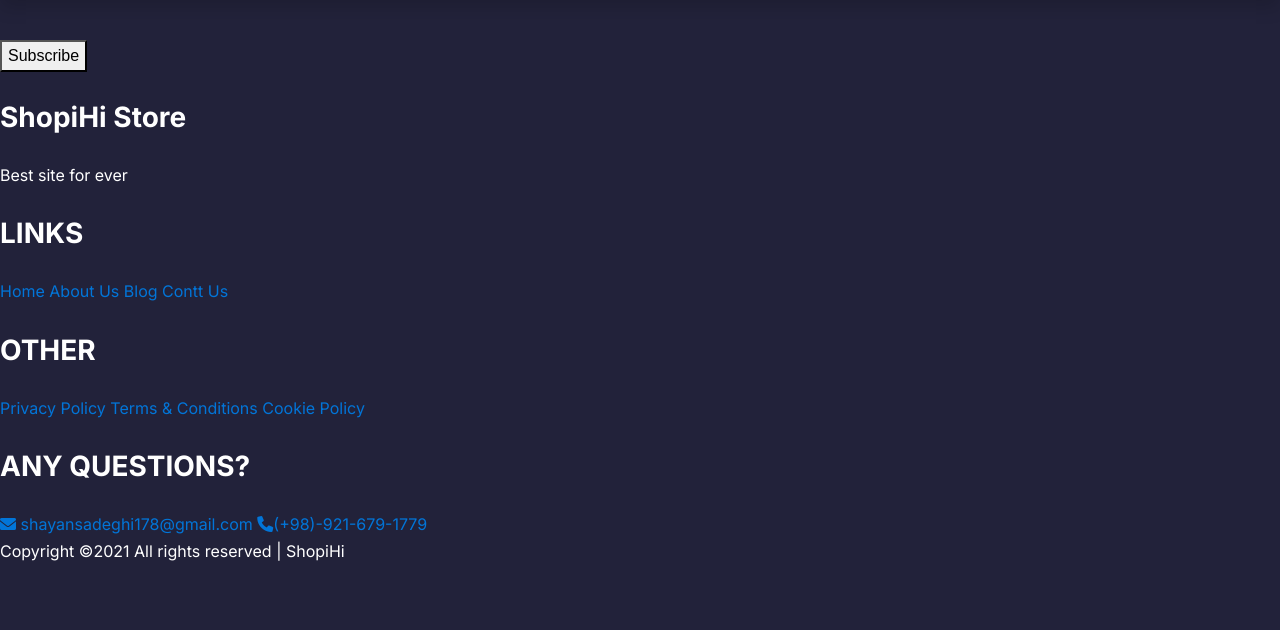
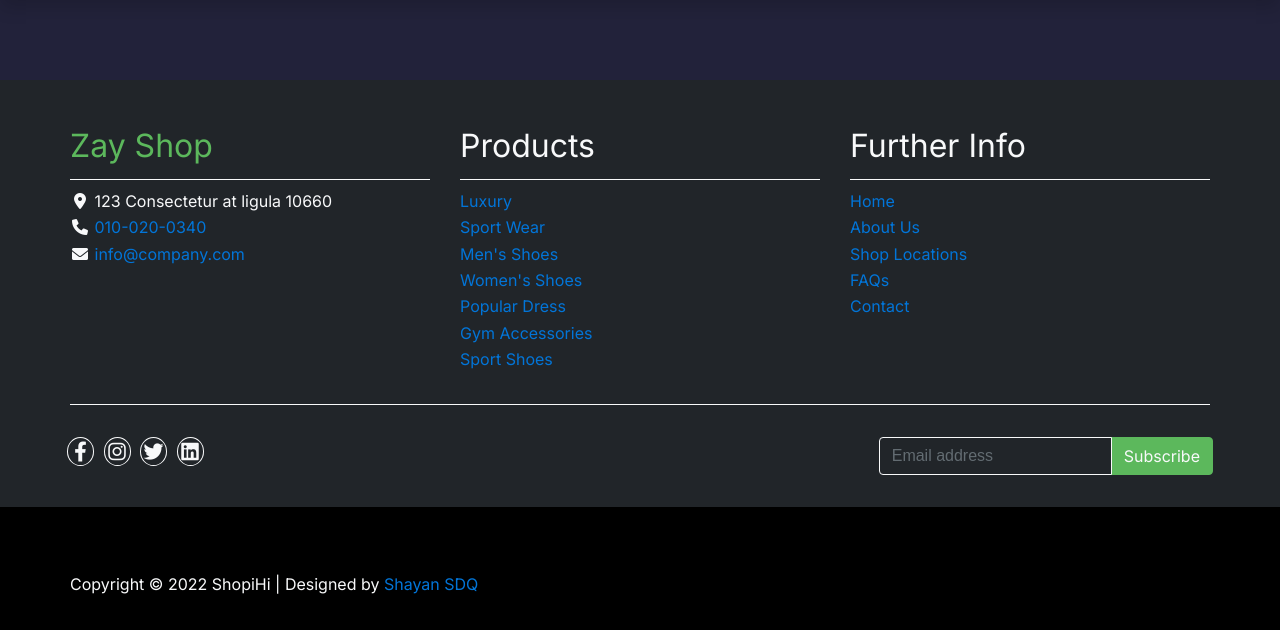
Before and after one commit to shayansdq/Ecommerce_django, a Django app: template products/templates/products/categories_list.html in a window 1280 px wide. Shown: the part 261-891 px from the top of the page. Before the commit the page ends 822 px from the top, so only its background shows below. Run offline with Django 3.2, Linux system fonts and the light colour scheme; the template is opened without the code that fills it, so the values that code supplies are empty; some libraries are stand-ins or nearby versions.

Commit message:
create & add footer file for themplate

```diff
--- a/templates/inc/footer.html
+++ b/templates/inc/footer.html
@@ -1,35 +1,94 @@
-{% load i18n %}
-<section>
-    <button class="btn2">{% trans 'Subscribe' %}</button>
-</section>
-<!--FOOTER-->
-<footer>
-    <div class="footer">
-        <section>
-            <h3>{% trans 'ShopiHi Store' %}</h3>
-            <p>{% trans 'Best site for ever' %}</p>
-        </section>
-        <section>
-            <h3>{% trans 'LINKS' %}</h3>
-            <a href="#">{% trans 'Home' %}</a>
-            <a href="#">{% trans 'About Us' %}</a>
-            <a href="#">{% trans 'Blog' %}</a>
-            <a href="#">{% trans 'Contt Us' %}</a>
-        </section>
-        <section>
-            <h3>{% trans 'OTHER' %}</h3>
-            <a href="#">{% trans 'Privacy Policy' %}</a>
-            <a href="#">{% trans 'Terms & Conditions' %}</a>
-            <a href="#">{% trans 'Cookie Policy' %}</a>
-        </section>
-        <section>
-            <h3>{% trans 'ANY QUESTIONS?' %}</h3>
-            <a href="emailto:Shayansadeghi178@gmail.com"><span><i class="fa fa-envelope"></i>
-            </span><span>shayansadeghi178@gmail.com</span></a>
-            <a href="tel:989216791779"><span><i class="fa fa-phone"></i></span><span>(+98)-921-679-1779</span></a>
-        </section>
+<!-- Start Footer -->
+<footer class="bg-dark" id="tempaltemo_footer">
+    <div class="container">
+        <div class="row">
+
+            <div class="col-md-4 pt-5">
+                <h2 class="h2 text-success border-bottom pb-3 border-light logo">Zay Shop</h2>
+                <ul class="list-unstyled text-light footer-link-list">
+                    <li>
+                        <i class="fas fa-map-marker-alt fa-fw"></i>
+                        123 Consectetur at ligula 10660
+                    </li>
+                    <li>
+                        <i class="fa fa-phone fa-fw"></i>
+                        <a class="text-decoration-none" href="tel:010-020-0340">010-020-0340</a>
+                    </li>
+                    <li>
+                        <i class="fa fa-envelope fa-fw"></i>
+                        <a class="text-decoration-none" href="mailto:info@company.com">info@company.com</a>
+                    </li>
+                </ul>
+            </div>
+
+            <div class="col-md-4 pt-5">
+                <h2 class="h2 text-light border-bottom pb-3 border-light">Products</h2>
+                <ul class="list-unstyled text-light footer-link-list">
+                    <li><a class="text-decoration-none" href="#">Luxury</a></li>
+                    <li><a class="text-decoration-none" href="#">Sport Wear</a></li>
+                    <li><a class="text-decoration-none" href="#">Men's Shoes</a></li>
+                    <li><a class="text-decoration-none" href="#">Women's Shoes</a></li>
+                    <li><a class="text-decoration-none" href="#">Popular Dress</a></li>
+                    <li><a class="text-decoration-none" href="#">Gym Accessories</a></li>
+                    <li><a class="text-decoration-none" href="#">Sport Shoes</a></li>
+                </ul>
+            </div>
+
+            <div class="col-md-4 pt-5">
+                <h2 class="h2 text-light border-bottom pb-3 border-light">Further Info</h2>
+                <ul class="list-unstyled text-light footer-link-list">
+                    <li><a class="text-decoration-none" href="#">Home</a></li>
+                    <li><a class="text-decoration-none" href="#">About Us</a></li>
+                    <li><a class="text-decoration-none" href="#">Shop Locations</a></li>
+                    <li><a class="text-decoration-none" href="#">FAQs</a></li>
+                    <li><a class="text-decoration-none" href="#">Contact</a></li>
+                </ul>
+            </div>
+
+        </div>
+
+        <div class="row text-light mb-4">
+            <div class="col-12 mb-3">
+                <div class="w-100 my-3 border-top border-light"></div>
+            </div>
+            <div class="col-auto me-auto">
+                <ul class="list-inline text-left footer-icons">
+                    <li class="list-inline-item border border-light rounded-circle text-center">
+                        <a class="text-light text-decoration-none" target="_blank" href="http://facebook.com/"><i class="fab fa-facebook-f fa-lg fa-fw"></i></a>
+                    </li>
+                    <li class="list-inline-item border border-light rounded-circle text-center">
+                        <a class="text-light text-decoration-none" target="_blank" href="https://www.instagram.com/"><i class="fab fa-instagram fa-lg fa-fw"></i></a>
+                    </li>
+                    <li class="list-inline-item border border-light rounded-circle text-center">
+                        <a class="text-light text-decoration-none" target="_blank" href="https://twitter.com/"><i class="fab fa-twitter fa-lg fa-fw"></i></a>
+                    </li>
+                    <li class="list-inline-item border border-light rounded-circle text-center">
+                        <a class="text-light text-decoration-none" target="_blank" href="https://www.linkedin.com/"><i class="fab fa-linkedin fa-lg fa-fw"></i></a>
+                    </li>
+                </ul>
+            </div>
+            <div class="col-auto">
+                <label class="sr-only" for="subscribeEmail">Email address</label>
+                <div class="input-group mb-2">
+                    <input type="text" class="form-control bg-dark border-light" id="subscribeEmail" placeholder="Email address">
+                    <a href="#" class="input-group-text btn-success text-light">Subscribe</a>
+                </div>
+            </div>
+        </div>
     </div>
+
+    <div class="w-100 bg-black py-3">
+        <div class="container">
+            <div class="row pt-2">
+                <div class="col-12">
+                    <p class="text-left text-light">
+                        Copyright &copy; 2022 ShopiHi
+                        | Designed by <a rel="sponsored" href="https://templatemo.com" target="_blank">Shayan SDQ</a>
+                    </p>
+                </div>
+            </div>
+        </div>
+    </div>
+
 </footer>
-<div class="sub-footer">
-    {% trans 'Copyright ©2021 All rights reserved | ShopiHi' %}
-</div>
+<!-- End Footer -->
```
